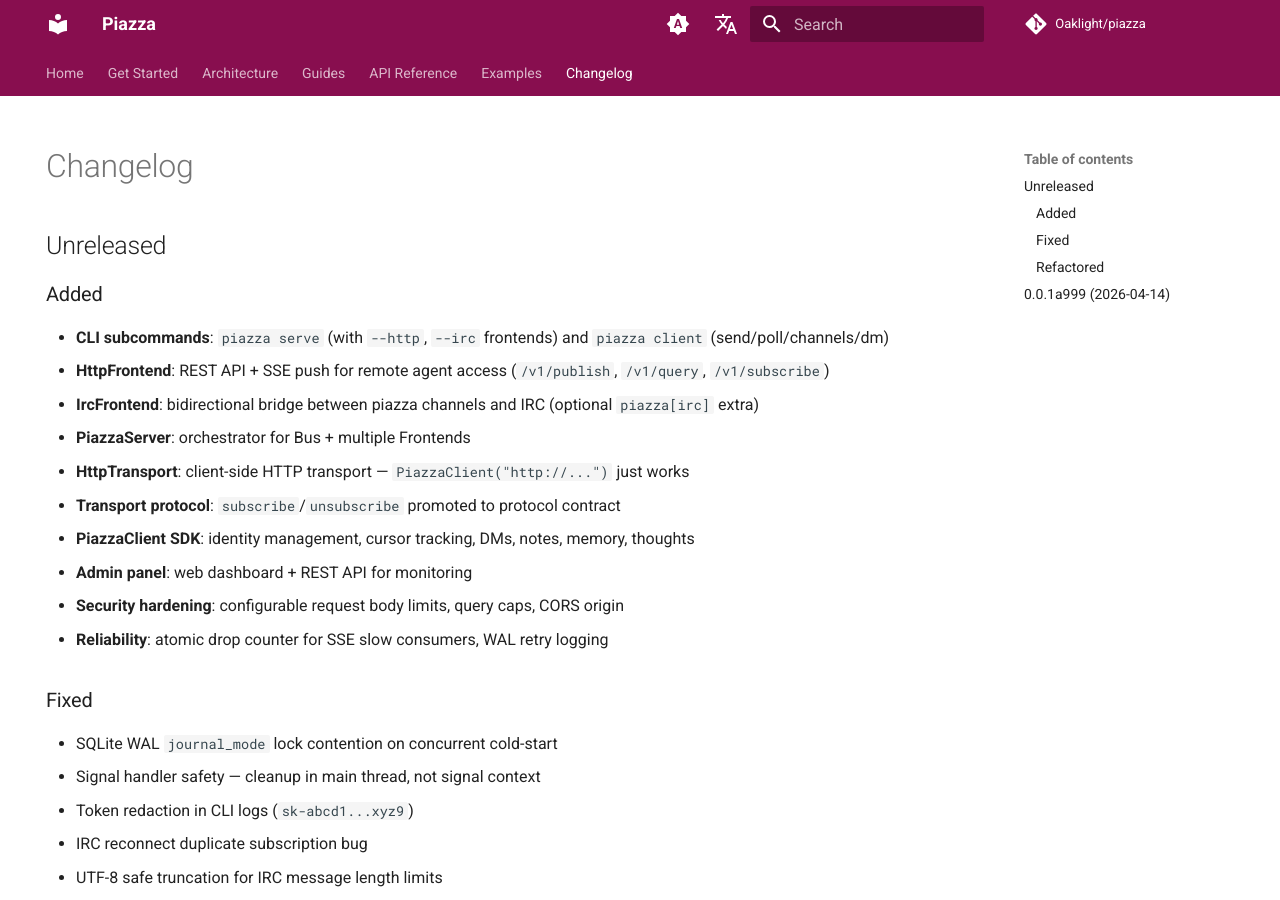
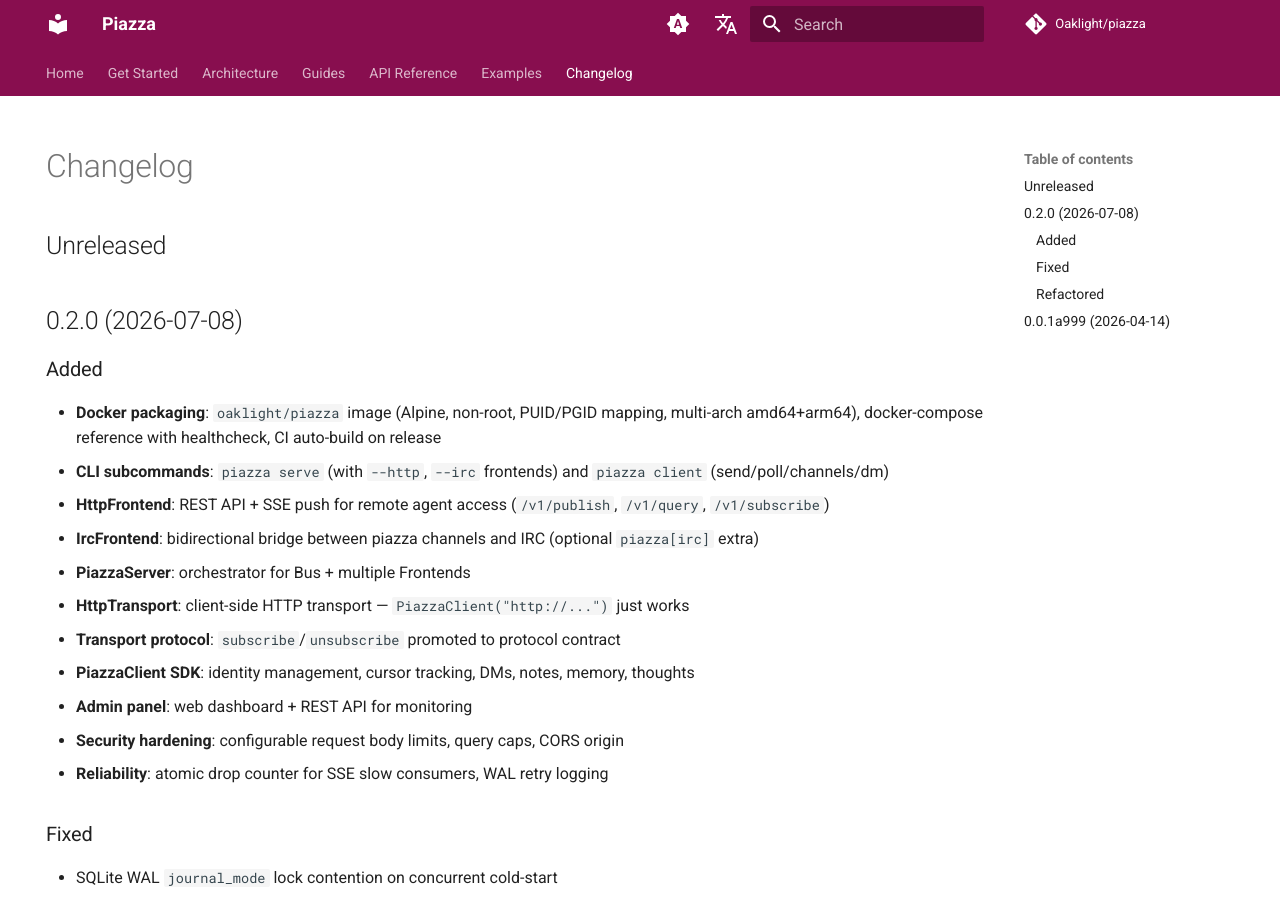
Before and after one commit to Oaklight/piazza, an MkDocs documentation site: the page built from docs/changelog.md, in a window 1280 px wide and 900 px high. Built offline with MkDocs 1.6.1 and Material for MkDocs 9.7.7, drawn with Linux system fonts in a browser that asks for light colours; comment, search, counter and statistics services are not loaded.

Commit message:
changelog: add 0.2.0 release notes

```diff
--- a/docs/changelog.md
+++ b/docs/changelog.md
@@ -6,8 +6,11 @@ hide:
 
 ## Unreleased
 
+## 0.2.0 (2026-07-08)
+
 ### Added
 
+- **Docker packaging**: `oaklight/piazza` image (Alpine, non-root, PUID/PGID mapping, multi-arch amd64+arm64), docker-compose reference with healthcheck, CI auto-build on release
 - **CLI subcommands**: `piazza serve` (with `--http`, `--irc` frontends) and `piazza client` (send/poll/channels/dm)
 - **HttpFrontend**: REST API + SSE push for remote agent access (`/v1/publish`, `/v1/query`, `/v1/subscribe`)
 - **IrcFrontend**: bidirectional bridge between piazza channels and IRC (optional `piazza[irc]` extra)
```
